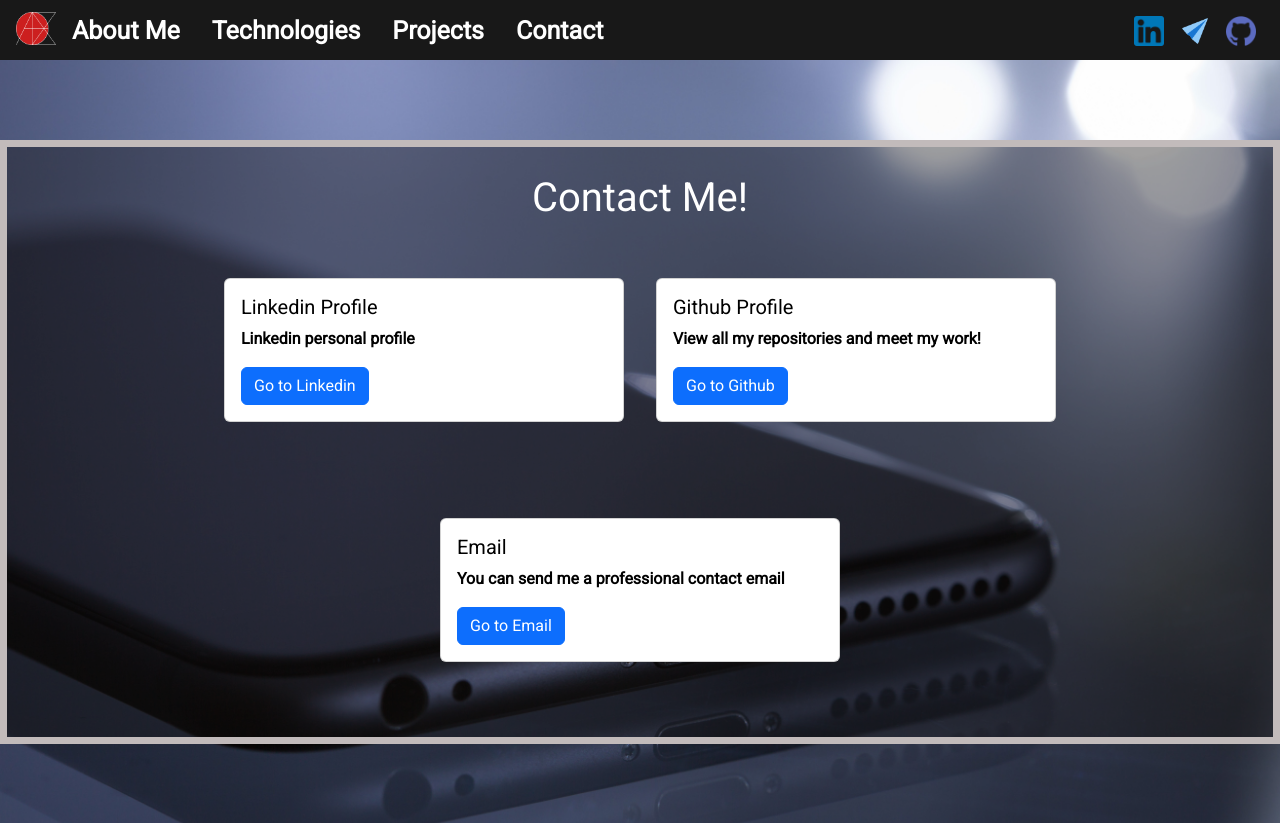
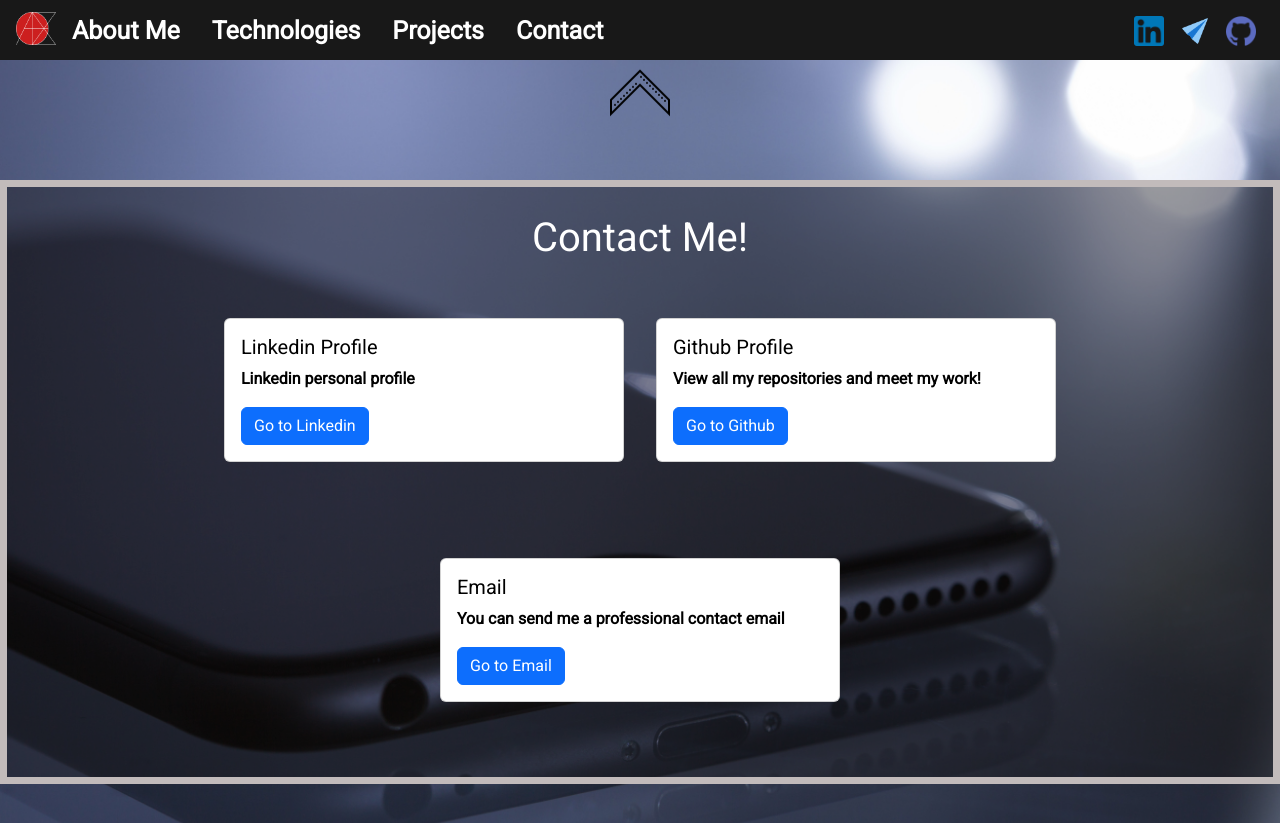
Before and after one commit to AlexGA93/Personal_Portfolio_Full_Stack, a React (Vite) app: page /contact in a window 1280 px wide. Built offline with nearby package versions, Linux system fonts and the light colour scheme.

Commit message:
Arrows functionallities implemented

```diff
--- a/src/App.jsx
+++ b/src/App.jsx
@@ -30,8 +30,9 @@ export default App;
 /**
  * TODO:
  *  1- Presentation effect - done
- *  2- Arrows
+ *  2- Arrows - done
  *  3- Animations
  *  4- Navbar
  *  5- responsive
+ *  6- Change presentation effect to carousel/transition
  */
--- a/src/pages/AboutMe/AboutMe.jsx
+++ b/src/pages/AboutMe/AboutMe.jsx
@@ -1,10 +1,14 @@
 import React, { useEffect } from 'react';
+
+// react router dom
+import { Link } from 'react-router-dom';
 
 // context provider
 import { useStateContext } from '../../context/ContextProvider';
 
 // icons
 import downArrow from '../../assets/icons/others/arrow_down.png';
+import upArrow from '../../assets/icons/others/arrow_up.png';
 
 // framer-motion
 import { motion } from 'framer-motion';
@@ -88,6 +92,11 @@ const AboutMe = () => {
       animate={{opacity: 1}}
       exit={{opacity: 0}}
     >
+      <div className={`about_container_arrow ${isLoaded ? "animation" : ""} animate__animated animate__fadeInUp d-flex justify-content-center`}>
+        <Link to="/">
+            <img src={upArrow} alt="arrow_up" />
+        </Link>
+      </div>
       <div className='aboutMe_container d-flex flex-column justify-content-center align-self-center'>
         {/* container */}
         <div className="aboutMe_container_box banner_model d-flex flex-column text-center justify-content-center animate__animated animate__fadeInTopLeft">
@@ -115,9 +124,9 @@ const AboutMe = () => {
       </div>
       {/* arrow */}
       <div className={`about_container_arrow ${isLoaded ? "animation" : ""} animate__animated animate__fadeInUp d-flex justify-content-center`}>
-        <a href="techs">
+        <Link to="/techs">
             <img src={downArrow} alt="arrow_down" />
-        </a>
+        </Link>
       </div>
 
     </motion.div>
--- a/src/pages/AboutMe/AboutMe.scss
+++ b/src/pages/AboutMe/AboutMe.scss
@@ -2,7 +2,7 @@
 
 .aboutMe {
     background-image: url('../../assets/imgs/backgrounds/about.jpg');
-    height: 95.4vh;
+    // height: 95.4vh;
     &_container{
         // height: 100%;
         width: 800px;
--- a/src/pages/ContactMe/ContactMe.jsx
+++ b/src/pages/ContactMe/ContactMe.jsx
@@ -1,7 +1,13 @@
-import React from 'react';
+import React, {useEffect} from 'react';
+
+// react router dom
+import { Link } from 'react-router-dom';
 
 // components
 import { Card } from '../../components/index';
+
+// icons
+import upArrow from '../../assets/icons/others/arrow_up.png';
 
 // context provider
 import { useStateContext } from '../../context/ContextProvider';
@@ -14,17 +20,27 @@ import './ContactMe.scss';
 
 const ContactMe = () => {
 
-  const { contact, setContact } = useStateContext();
+  const { isLoaded, setIsLoaded, contact } = useStateContext();
+
+  useEffect(()=>{
+    setIsLoaded(true);
+  },[])
 
   return (
     <motion.div
-      className='contact background_image_format'
+      className='contact background_image_format d-flex flex-column justify-content-evenly'
       id='contact'
 
       initial={{opacity: 0}}
       animate={{opacity: 1}}
       exit={{opacity: 0}}
     >
+      {/* arrow */}
+      <div className={`contact_arrow ${isLoaded ? "animation" : ""} animate__animated animate__fadeInUp d-flex justify-content-center`}>
+        <Link to="/projects">
+            <img src={upArrow} alt="arrow_up" />
+        </Link>
+      </div>
       {/* container */}
       <div className="contact_container d-flex flex-column justify-content-center align-items-center">
         {/* title inside a banner */}
--- a/src/pages/ContactMe/ContactMe.scss
+++ b/src/pages/ContactMe/ContactMe.scss
@@ -2,7 +2,7 @@
 
 .contact{
     background-image: url('../../assets/imgs/backgrounds/contact2.jpg');
-    height: 95.4vh;
+    height: 94.5vh;
 
     &_container{
         height: 100%;
@@ -10,7 +10,6 @@
         &_box{
             width: auto;
             height: auto;
-
         }
     }
 }
--- a/src/pages/Projects/Projects.jsx
+++ b/src/pages/Projects/Projects.jsx
@@ -1,4 +1,7 @@
 import React, { useEffect } from 'react';
+
+// react router dom
+import { Link } from 'react-router-dom';
 
 // components
 import { BannerCarousel } from '../../components/index';
@@ -8,6 +11,7 @@ import { useStateContext } from '../../context/ContextProvider';
 
 // img and icons
 import downArrow from '../../assets/icons/others/arrow_down.png';
+import upArrow from '../../assets/icons/others/arrow_up.png';
 
 // framer-motion
 import { motion } from 'framer-motion';
@@ -46,6 +50,7 @@ const Projects = () => {
     useEffect(() => {
         // load http request data once!
         makeRequest();
+        setIsLoaded(true);
     }, [])
 
     return (
@@ -57,6 +62,12 @@ const Projects = () => {
             animate={{opacity: 1}}
             exit={{opacity: 0}}
         >
+            {/* arrow */}
+            <div className={`projects_arrow ${isLoaded ? "animation" : ""} animate__animated animate__fadeInUp d-flex justify-content-center`}>
+                <Link to="/techs">
+                    <img src={upArrow} alt="arrow_up" />
+                </Link>
+            </div>
             {/* title */}
             <div className='projects_title banner_model d-flex flex-column justify-content-between align-items-center'>
                 <h1>Projects</h1>
@@ -67,11 +78,11 @@ const Projects = () => {
             </div>
 
             {/* arrow */}
-            <div className={`projects_arrow ${isLoaded ? "animation" : ""} animate__animated animate__fadeInUp d-flex justify-content-center`}>
-                <a href="contact">
+            <div className={`projects_arrow ${isLoaded ? "animation" : ""} animate__animated animate__fadeInUp d-flex justify-content-center mb-5`}>
+                <Link to="/contact">
                     <img src={downArrow} alt="arrow_down" />
-                </a>
-        </div>
+                </Link>
+            </div>
         </motion.div >
     )
 }
--- a/src/pages/Projects/Projects.scss
+++ b/src/pages/Projects/Projects.scss
@@ -2,7 +2,7 @@
 
 .projects {
     background-image: url('../../assets/imgs/backgrounds/electronic2.jpg');
-    height: 95.4vh;
+    // height: 10vh;
     &_title{
         width: 500px;
         margin: 20px;
--- a/src/pages/Salute/Salute.jsx
+++ b/src/pages/Salute/Salute.jsx
@@ -1,13 +1,21 @@
 import React, {useEffect} from "react";
+
+// react router dom
+import { Link } from 'react-router-dom';
+
 // context provider
 import { useStateContext } from '../../context/ContextProvider';
+
 // images
 import Logo from '../../assets/icons/icon_Alex/icon_big_white.png';
 import backgroundImage from '../../assets/imgs/backgrounds/hello.jpg';
+
 // icons
 import downArrow from '../../assets/icons/others/arrow_down.png';
+
 // framer-motion
 import { motion } from 'framer-motion';
+
 // styles
 import "./Salute.scss";
 import "animate.css";
@@ -42,10 +50,10 @@ const Salute = () => {
           <h1>Hello I'm Alex!</h1>
         </div>
         {/* arrow */}
-        <div className={`skills_container_arrow ${isLoaded ? "animation" : ""} animate__animated animate__fadeInUp d-flex justify-content-center`}>
-          <a href="aboutMe">
+        <div className={`skills_container_arrow ${isLoaded ? "animation" : ""} animate__animated animate__fadeInUp d-flex justify-content-center mb-3`}>
+          <Link to="/aboutMe">
               <img src={downArrow} alt="arrow_down" />
-          </a>
+          </Link>
         </div>
       </div>
     </motion.div>
--- a/src/pages/Salute/Salute.scss
+++ b/src/pages/Salute/Salute.scss
@@ -5,7 +5,7 @@
     background-image: url('../../assets/imgs/backgrounds/hello.jpg');
 
     &_container{
-        height: 90vh;
+        height: 80vh;
         &_image {
             img {
                 width: 200px;
--- a/src/pages/Techs/Technologies.jsx
+++ b/src/pages/Techs/Technologies.jsx
@@ -1,4 +1,7 @@
-import React from 'react';
+import React, { useEffect } from 'react';
+
+// react router dom
+import { Link } from 'react-router-dom';
 
 // components
 import { TechText, TechGrid } from '../../components/index';
@@ -8,6 +11,7 @@ import { useStateContext } from '../../context/ContextProvider';
 
 // img and icons
 import downArrow from '../../assets/icons/others/arrow_down.png';
+import upArrow from '../../assets/icons/others/arrow_up.png';
 
 // framer-motion
 import { motion } from 'framer-motion';
@@ -26,6 +30,9 @@ const Technologies = () => {
         setGithubRepos
     } = useStateContext();
 
+    useEffect(()=>{
+        setIsLoaded(true);
+    }, [])
   return (
     <motion.div
         className='techs background_image_format d-flex flex-column justify-content-around align-items-center'
@@ -35,6 +42,12 @@ const Technologies = () => {
         animate={{opacity: 1}}
         exit={{opacity: 0}}
     >
+        {/* arrow */}
+        <div className={`techs_arrow ${isLoaded ? "animation" : ""} animate__animated animate__fadeInUp d-flex justify-content-center`}>
+            <Link to="/aboutMe">
+                <img src={upArrow} alt="arrow_up" />
+            </Link>
+        </div>
         {/* title */}
         <div className="techs_title banner_model d-flex flex-column justify-content-between align-items-center m-5">
             <h1>Technologies</h1>
@@ -54,9 +67,9 @@ const Technologies = () => {
         </div>
         {/* arrow */}
         <div className={`techs_arrow ${isLoaded ? "animation" : ""} animate__animated animate__fadeInUp d-flex justify-content-center`}>
-            <a href="projects">
+            <Link to="/projects">
                 <img src={downArrow} alt="arrow_down" />
-            </a>
+            </Link>
         </div>
     </motion.div>
   )
--- a/src/pages/Techs/Technologies.scss
+++ b/src/pages/Techs/Technologies.scss
@@ -2,7 +2,7 @@
 
 .techs {
     background-image: url('../../assets/imgs/backgrounds/projects_v1.jpg');
-    height: 95.4vh;
+    // height: 95.4vh;
     &_title{
         width: 500px;
         margin: 20px;
```
Also changed, not shown: src/assets/icons/others/arrow_up.png (added), src/assets/icons/others/down_arrow.png (deleted).
